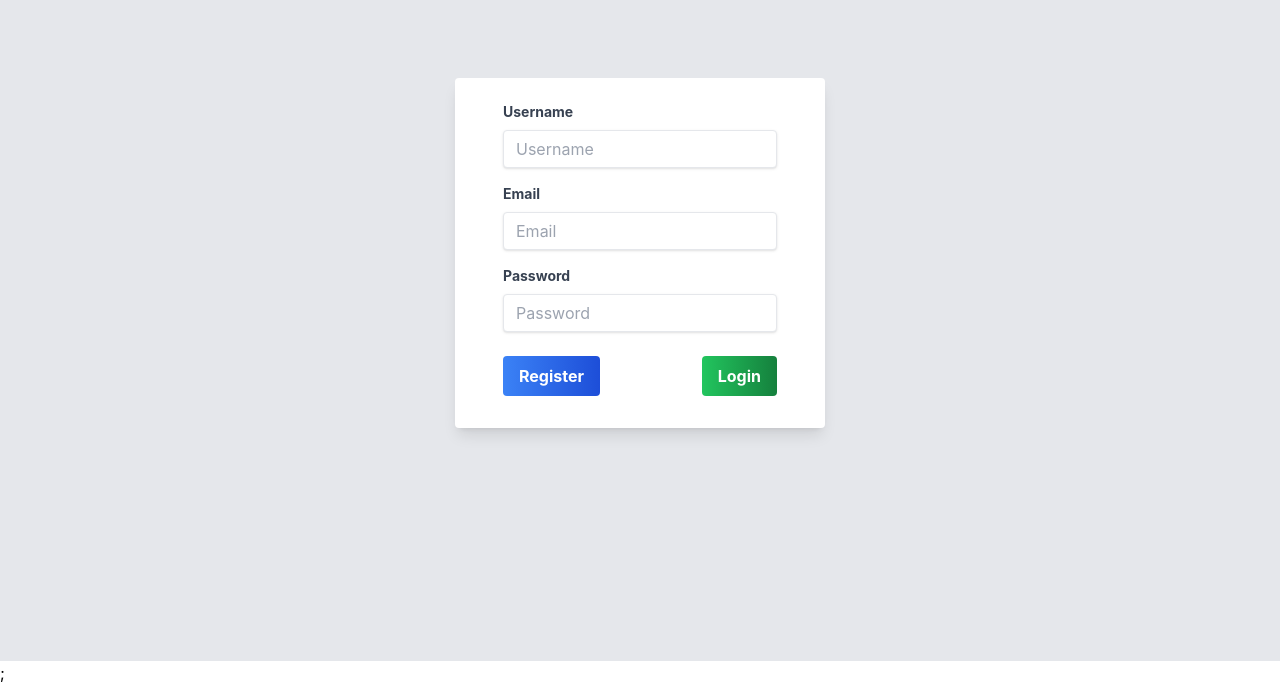
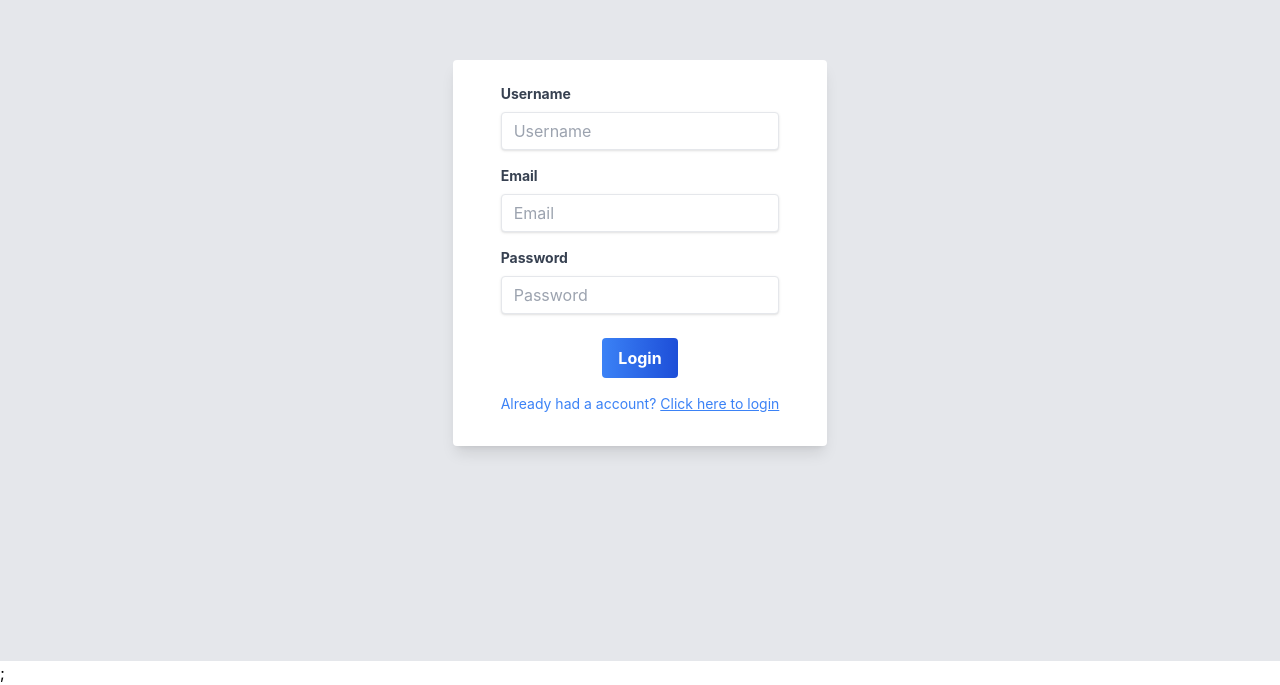
Before and after one commit to bhuwanjungthapa/Chat-Web-App, a React (Create React App) app: page /register in a window 1280 px wide. Shown: the part 139-824 px from the top of the page. Built offline with nearby package versions, Linux system fonts and the light colour scheme.

Commit message:
Add Netlify redirects

```diff
--- a/src/components/common/dashboard.jsx
+++ b/src/components/common/dashboard.jsx
@@ -31,6 +31,8 @@ const Dashboard = () => {
     };
 
     fetchUserList();
+    const interval = setInterval(fetchUserList, 3000); // Fetches every 3 seconds
+    return () => clearInterval(interval); // Clears interval on component unmount
   }, []);
 
   const handleLogout = () => {
--- a/src/components/common/login.jsx
+++ b/src/components/common/login.jsx
@@ -88,20 +88,22 @@ const Login = () => {
             <p>{error}</p>
           </div>
         )}
-        <div className="flex items-center justify-between">
+        <div className="flex flex-col items-center justify-center">
           <button
-            className="bg-gradient-to-r from-blue-500 to-blue-700 hover:from-blue-700 hover:to-blue-500 text-white font-bold py-2 px-4 rounded focus:outline-none focus:shadow-outline transition duration-500 ease-in-out transform hover:-translate-y-1 hover:scale-110"
+            className="bg-gradient-to-r from-blue-500 to-blue-700 hover:from-blue-700 hover:to-blue-500 text-white font-bold py-2 px-4 rounded focus:outline-none focus:shadow-outline transition duration-500 ease-in-out transform hover:-translate-y-1 hover:scale-110 mb-4"
             type="submit"
           >
             Login
           </button>
-          <button
-            className="bg-gradient-to-r from-green-500 to-green-700 hover:from-green-700 hover:to-green-500 text-white font-bold py-2 px-4 rounded focus:outline-none focus:shadow-outline transition duration-500 ease-in-out transform hover:-translate-y-1 hover:scale-110"
-            type="button"
+          <div
+            className="text-sm text-blue-500 hover:text-blue-700 cursor-pointer transition-colors duration-500 ease-in-out"
             onClick={() => navigate("/register")}
           >
-            Register
-          </button>
+            <p>
+              No account to login?{" "}
+              <span className="underline">Click here to register</span>
+            </p>
+          </div>
         </div>
       </form>
     </div>
--- a/src/components/common/register.jsx
+++ b/src/components/common/register.jsx
@@ -96,20 +96,23 @@ const Register = () => {
             required
           />
         </div>
-        <div className="flex items-center justify-between">
+
+        <div className="flex flex-col items-center justify-center">
           <button
-            className="bg-gradient-to-r from-blue-500 to-blue-700 hover:from-blue-700 hover:to-blue-500 text-white font-bold py-2 px-4 rounded focus:outline-none focus:shadow-outline transition duration-500 ease-in-out transform hover:-translate-y-1 hover:scale-110"
+            className="bg-gradient-to-r from-blue-500 to-blue-700 hover:from-blue-700 hover:to-blue-500 text-white font-bold py-2 px-4 rounded focus:outline-none focus:shadow-outline transition duration-500 ease-in-out transform hover:-translate-y-1 hover:scale-110 mb-4"
             type="submit"
-          >
-            Register
-          </button>
-          <button
-            className="bg-gradient-to-r from-green-500 to-green-700 hover:from-green-700 hover:to-green-500 text-white font-bold py-2 px-4 rounded focus:outline-none focus:shadow-outline transition duration-500 ease-in-out transform hover:-translate-y-1 hover:scale-110"
-            type="button"
-            onClick={() => navigate("/login")}
           >
             Login
           </button>
+          <div
+            className="text-sm text-blue-500 hover:text-blue-700 cursor-pointer transition-colors duration-500 ease-in-out"
+            onClick={() => navigate("/login")}
+          >
+            <p>
+              Already had a account?{" "}
+              <span className="underline">Click here to login</span>
+            </p>
+          </div>
         </div>
       </form>
     </div>
```
Also changed, not shown: 1 other file (tests, documents, lock files or other folders).
